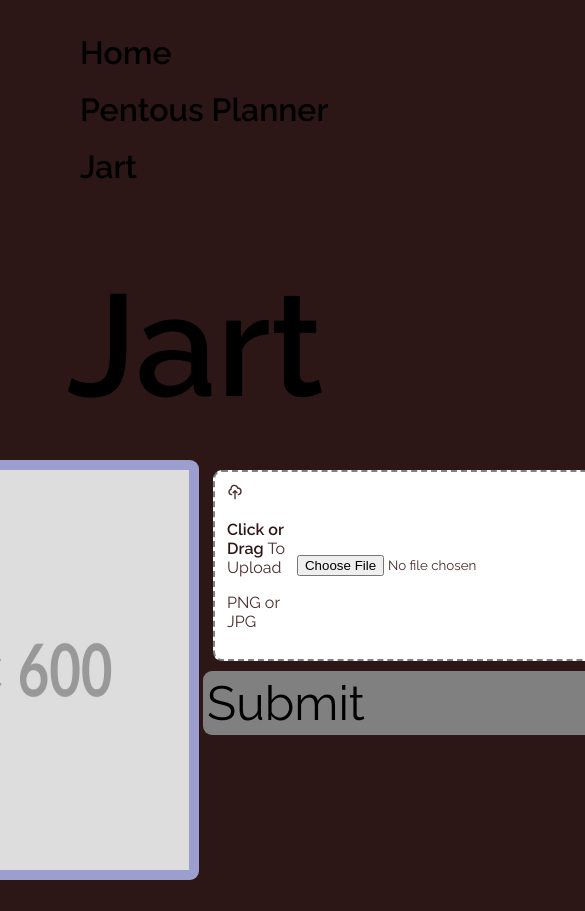
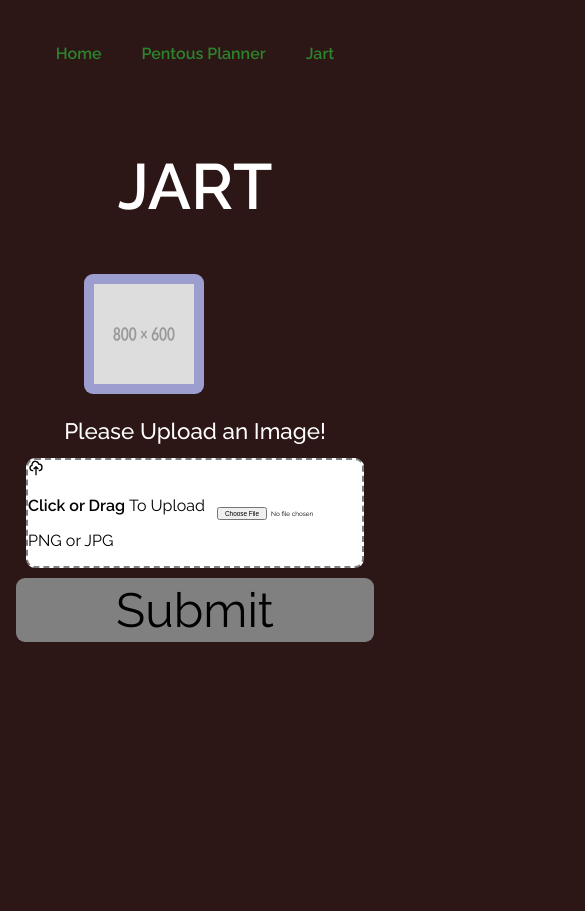
Before and after one commit to Jantomz/pentous-website, a Next.js app: page /jart in a window 390 px wide. Shown: the top 911 px of the page, 585 px wide, since content can reach past the window. After the commit the page ends 844 px from the top, so only its background shows below. Built offline with nearby package versions, Linux system fonts and the light colour scheme.

Commit message:
Complete Responsiveness

```diff
--- a/src/components/organisms/identification.tsx
+++ b/src/components/organisms/identification.tsx
@@ -11,7 +11,7 @@ import Placeholder from "../../assets/placeholder.jpg";
 const getMealComposition = (values: number[]): string => {
   const max = Math.max(...values);
   const index = values.indexOf(max);
-  const prefix = `I'm ${(max * 100).toFixed(2)}% sure, That's`;
+  const prefix = `I'm ${(max * 100).toFixed(2)}% sure that's the category of`;
   if (index === 0) return `${prefix} Dairy.`;
   if (index === 1) return `${prefix} Fruits and Vegetables`;
   if (index === 2) return `${prefix} Grains.`;
@@ -26,7 +26,7 @@ const Identification = (): JSX.Element => {
     "Please Upload an Image!"
   );
 
-  const identifyTumor = async (): Promise<void> => {
+  const identifyMeal = async (): Promise<void> => {
     if (!image) {
       alert("Please upload an image.");
       return;
@@ -71,7 +71,7 @@ const Identification = (): JSX.Element => {
   };
   return (
     <section className="jart-main-container">
-      <h1 className="title-jart">Jart</h1>
+      <h1 className="title-jart">JART</h1>
       <div id="flex-row">
         <div>
           <div>
@@ -81,10 +81,9 @@ const Identification = (): JSX.Element => {
               width={400}
               height={400}
               alt="Uploaded Image"
-              className="rounded-lg max-h-96 object-cover"
             />
           </div>
-          <div>
+          <div className="results">
             {classification === "Classifying..." ? (
               <span className=" animate-ping">Loading</span>
             ) : (
@@ -101,11 +100,11 @@ const Identification = (): JSX.Element => {
           >
             <div>
               <HiOutlineCloudUpload />
-              <p>
-                <span>Click or Drag&nbsp;</span>
+              <p className="black-text">
+                <span className="black-text">Click or Drag&nbsp;</span>
                 To Upload
               </p>
-              <p>PNG or JPG</p>
+              <p className="black-text">PNG or JPG</p>
             </div>
             <input
               id="hidden"
@@ -115,7 +114,7 @@ const Identification = (): JSX.Element => {
             />
           </label>
           <div>
-            <Button onClick={identifyTumor}>Submit</Button>
+            <Button onClick={identifyMeal}>Submit</Button>
           </div>
         </div>
       </div>
--- a/src/styles/globals.css
+++ b/src/styles/globals.css
@@ -30,11 +30,18 @@ body {
   font-size: 1.2rem;
 }
 
+.results {
+  font-size: 1.4rem;
+  font-weight: 500;
+  color: white;
+}
+
 #jart-btn {
   cursor: pointer;
   background-color: gray;
   color: black;
   border-radius: 9px;
+  text-align: center;
   padding: 4px;
   font-size: 3rem;
   transition: color 0.3s ease-in-out;
@@ -62,6 +69,11 @@ body {
   border-radius: 9px;
   margin: 10px;
   transition: background-color 0.3s ease-in-out;
+  color: black;
+}
+
+.black-text {
+  color: black;
 }
 
 #hidden {
@@ -78,6 +90,7 @@ body {
   padding: 30px;
   margin: 0px;
   text-align: center;
+  color: white;
 }
 
 #uploaded-image {
@@ -262,4 +275,59 @@ input[type="number"] {
   font-size: 2rem;
   width: 100%;
   text-align: center;
+  color: white;
 }
+
+@media only screen and (max-width: 500px) {
+  .special-paragraph {
+    font-size: 1rem;
+  }
+  input {
+    font-size: 0.4rem;
+  }
+  .big-title {
+    font-size: 0.9rem;
+  }
+}
+
+@media only screen and (max-width: 950px) {
+  .image-container img {
+    display: none;
+  }
+
+  .container {
+    width: 80%;
+  }
+
+  .meal-img {
+    display: none;
+  }
+  .document-card {
+    width: 90%;
+  }
+  #uploaded-image {
+    width: 100px;
+    height: 100px;
+  }
+}
+
+@media only screen and (max-width: 400px) {
+  .dropzone-file {
+    padding: 0px;
+  }
+  .jart-btn {
+    padding: 0px;
+  }
+  .title-jart {
+    font-size: 4rem;
+  }
+  #uploaded-image {
+    margin: 20px;
+  }
+
+  #flex-row {
+    flex-direction: column;
+    justify-content: center;
+    align-items: center;
+  }
+}
--- a/src/styles/navbar.css
+++ b/src/styles/navbar.css
@@ -6,12 +6,20 @@
   font-weight: 600;
   font-size: 2rem;
   cursor: pointer;
-  color: black;
+  color: rgb(44, 132, 44);
   transition: color 0.2s ease-in-out;
+}
+
+ul {
+  padding: 0px;
 }
 
 .navbar-btn:hover {
   color: #c3c49e;
+}
+
+.navbar-btn:active {
+  color: #feffda;
 }
 
 .navbar {
@@ -19,3 +27,35 @@
   margin: 0;
   padding-bottom: 20px;
 }
+
+@media only screen and (max-width: 700px) {
+  .navbar-btn {
+    font-size: 1.6rem;
+    padding: 20px;
+  }
+  .navbar {
+    display: flex;
+    justify-content: center;
+    align-items: center;
+  }
+}
+
+@media only screen and (max-width: 500px) {
+  .navbar-btn {
+    font-size: 1rem;
+    padding: 20px;
+    margin: 0px;
+  }
+  .navbar {
+    display: flex;
+    justify-content: center;
+    align-items: center;
+    flex-wrap: wrap;
+  }
+
+  .infobar p,
+  .infobar2 p,
+  .descriptions p {
+    font-size: 10px;
+  }
+}
--- a/src/styles/style.css
+++ b/src/styles/style.css
@@ -204,15 +204,14 @@ span {
 
 @media (max-width: 600px) {
   .logo {
-    width: 100%;
-    float: none;
+    width: 30%;
   }
+}
 
-  #showcase {
-    width: 100%;
-    float: none;
-    background-position: center;
-  }
+#showcase {
+  width: 100%;
+  float: none;
+  background-position: center;
 }
 
 @media (max-width: 900px) {
```
Also changed, not shown: src/components/organisms/landingPage.tsx (+8 -3 lines), public/Cuts-of-Beef-3x2-1-a557f31f8b13462185b4f2c17ab5b746.png (deleted).
